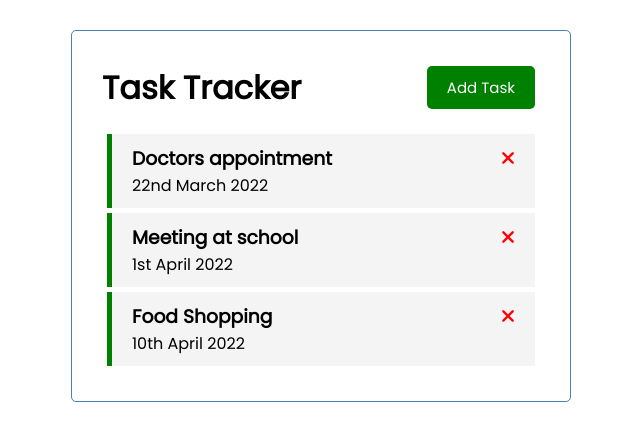
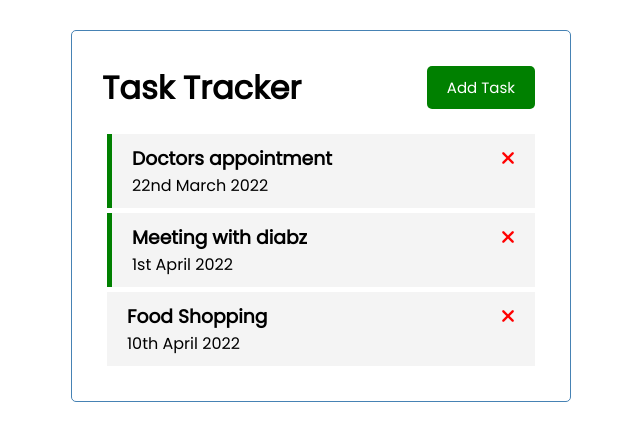
Before and after one commit to StoneRigha/Task-Manager-VueJS, a Vue app: page / in a window 1280 px wide. Shown: the top 440 px of the page, without its empty margins (319-959 px from the left). Built offline with nearby package versions, Linux system fonts and the light colour scheme; data requests are answered from the project's data file.

Commit message:
introduction of JSON server, config of db.json.

```diff
--- /dev/null
+++ b/db.json
@@ -0,0 +1,22 @@
+{
+    "tasks" :[
+      {
+        "id" : "1",
+        "text": "Doctors appointment",
+        "day": "22nd March 2022",
+        "reminder": true
+      },
+      {
+        "id": "2",
+        "text": "Meeting with diabz",
+        "day": "1st April 2022",
+        "reminder": true
+      },
+      {
+        "id": "3",
+        "text": "Food Shopping",
+        "day": "10th April 2022",
+        "reminder": false
+      }
+    ]
+  }
--- a/package.json
+++ b/package.json
@@ -5,10 +5,12 @@
   "scripts": {
     "serve": "vue-cli-service serve",
     "build": "vue-cli-service build",
-    "lint": "vue-cli-service lint"
+    "lint": "vue-cli-service lint",
+    "backend": "json-server --watch db.json --port 5000"
   },
   "dependencies": {
     "core-js": "^3.6.5",
+    "json-server": "^0.17.0",
     "vue": "^3.0.0"
   },
   "devDependencies": {
--- a/src/App.vue
+++ b/src/App.vue
@@ -51,29 +51,17 @@
       // this.tasks=this.tasks.map((task)=>
       // task.id === id ? {...task, reminder: !task.reminder} : tasks)
       this.tasks = this.tasks.map((task)=> task.id === id ? {...task, reminder: !task.reminder} : task)
-    }
+    },
+    async fetchTasks(){
+      const res = await fetch ('http://localhost:5000/tasks')
+
+      const data = await res.json()
+
+      return data
+    },
   },
-  created(){
-    this.tasks =[
-      {
-        id: 1,
-        text: 'Doctors appointment',
-        day: '22nd March 2022',
-        reminder: 'true',
-      },
-      {
-        id: 2,
-        text: 'Meeting at school',
-        day: '1st April 2022',
-        reminder: 'true',
-      },
-      {
-        id: 3,
-        text: 'Food Shopping',
-        day: '10th April 2022',
-        reminder: 'false',
-      }
-    ]
+  async created(){
+    this.tasks = await this.fetchTasks()
   }
 }
 </script>
```
Also changed, not shown: 1 other file (tests, documents, lock files or other folders).
